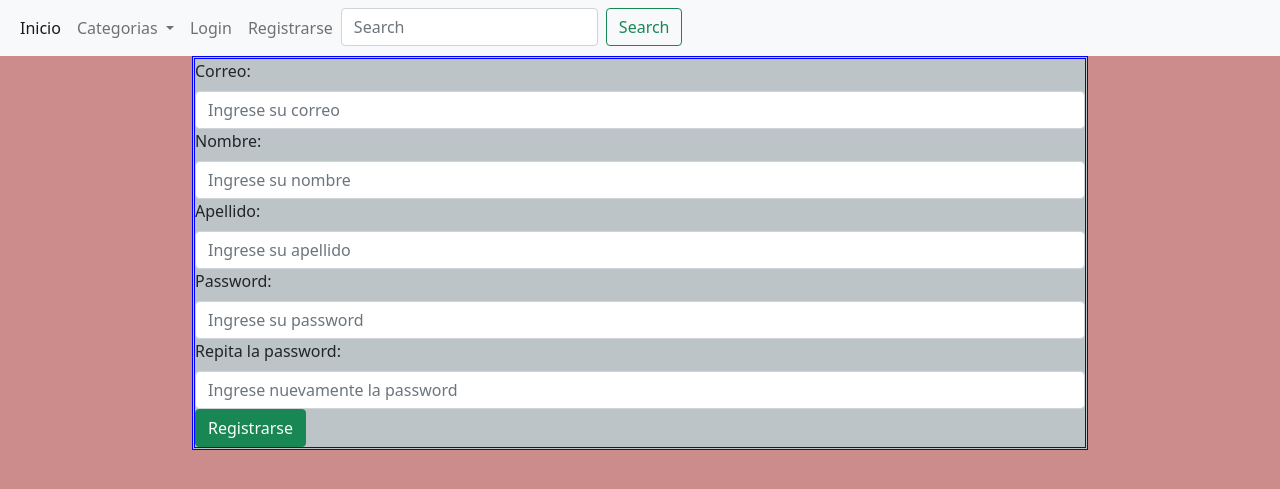
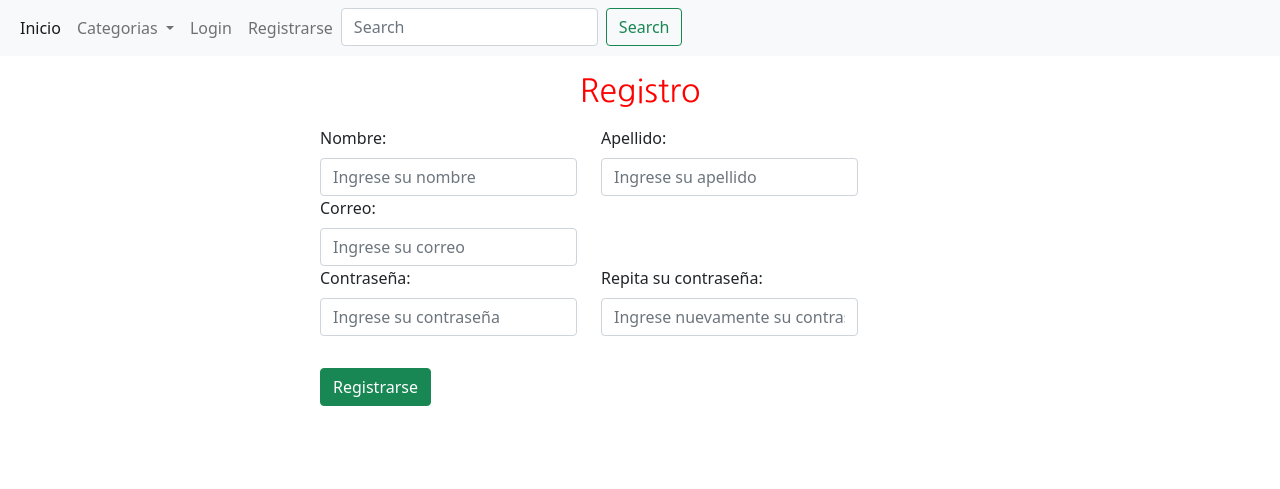
Before and after one commit to juanNH/TPCaC2124, a Flask app: page /registrarse in a window 1280 px wide. Shown: the top 489 px of the page. Run offline with Flask 2, Linux system fonts and the light colour scheme; data that the repository does not hold is empty; some libraries are stand-ins or nearby versions.

Commit message:
Estilo a las distintas forms
-Pagina de log in
-Pagina de regitro
-Creacion de post

```diff
--- a/app.py
+++ b/app.py
@@ -13,15 +13,15 @@ app.secret_key = 'pepe'
 
 #conexion a la base de datos
 mysql = MySQL()
-app.config['MYSQL_DATABASE_HOST'] = '/heroku_b18c9020801b5ab?reconnect=true'
-app.config['MYSQL_DATABASE_USER'] = 'b3dfc31564e837'
-app.config['MYSQL_DATABASE_PASSWORD'] = 'c35271f0'
-app.config['MYSQL_DATABASE_DB'] = 'heroku_b18c9020801b5ab'
-#local juan
-#app.config['MYSQL_DATABASE_HOST'] = 'localhost'
-#app.config['MYSQL_DATABASE_USER'] = 'root'
-#app.config['MYSQL_DATABASE_PASSWORD'] = ''
-#app.config['MYSQL_DATABASE_DB'] = 'blog_cac2124'
+#app.config['MYSQL_DATABASE_HOST'] = '/heroku_b18c9020801b5ab?reconnect=true'
+#app.config['MYSQL_DATABASE_USER'] = 'b3dfc31564e837'
+#app.config['MYSQL_DATABASE_PASSWORD'] = 'c35271f0'
+#app.config['MYSQL_DATABASE_DB'] = 'heroku_b18c9020801b5ab'
+#local
+app.config['MYSQL_DATABASE_HOST'] = 'localhost'
+app.config['MYSQL_DATABASE_USER'] = 'root'
+app.config['MYSQL_DATABASE_PASSWORD'] = ''
+app.config['MYSQL_DATABASE_DB'] = 'blog_cac2124'
 
 mysql.init_app(app)
 
--- a/static/css/styles.css
+++ b/static/css/styles.css
@@ -1,9 +1,14 @@
 body{
-    background: #cc8c8c;
+    background: #ffffff;
 }
-h2{
-    text-align: center;
-    color: #ff0000;
+
+h1, h2, h3, h4, h5{
+    font-family: 'Nanum Gothic', 'sans-serif';
+    color:#ff0000;
+}
+
+p{
+    font-family: 'Roboto', 'sans-serif';
 }
 
 div.transbox{
@@ -21,23 +26,8 @@ div.transbox{
     overflow: hidden;
     white-space: nowrap;
 }
-.card{
-    width: 90%;
-    padding: 1em;
-    border-radius: 15px;
-    border: 3px dotted #ff0000;
-    height: 100%;
-    margin-left: auto;
-    margin-right: auto;
-    margin-bottom: 1em;
-    margin-top: 1em;
 
-}
 
-.articontent{
-    text-align: center;
-    height: 100%;
-}
 
 .invisible{
     display: none;
@@ -45,15 +35,29 @@ div.transbox{
 
 /*Flexbox*/
 
-.container{
 
-    display: flex;
 
-    flex-direction: column;
+.card{
+    width: 90%;
+    padding: 1em;
+    border-radius: 15px;
+    border: 3px #646262;
+    height: 100%;
+    margin-left: auto;
+    margin-right: auto;
+    margin-bottom: 1em;
+    margin-top: 1em;
+    box-shadow: -7px 9px 22px -3px #F9A59D;
 
-    min-width: 100%;
+}
+.titulopag{
+    text-align: center;
+    margin:auto;
+    padding: 0.5em;
 
-    padding: 0;
-    height:100%;
+}
 
-    }
+.registro{
+    width: 50%;
+    margin: 0 auto;
+}
--- a/templates/layout.html
+++ b/templates/layout.html
@@ -7,12 +7,14 @@
     <title>{% block title %}| Proyecto-Flask {% endblock %}</title>
     <link href="https://cdn.jsdelivr.net/npm/bootstrap@5.0.2/dist/css/bootstrap.min.css" rel="stylesheet" integrity="sha384-EVSTQN3/azprG1Anm3QDgpJLIm9Nao0Yz1ztcQTwFspd3yD65VohhpuuCOmLASjC" crossorigin="anonymous">    <script src="https://code.jquery.com/jquery-3.5.1.slim.min.js" integrity="sha384-DfXdz2htPH0lsSSs5nCTpuj/zy4C+OGpamoFVy38MVBnE+IbbVYUew+OrCXaRkfj" crossorigin="anonymous"></script>
     <link rel="stylesheet" href="../static/css/styles.css">
+    <link rel="preconnect" href="https://fonts.googleapis.com">
+    <link rel="preconnect" href="https://fonts.gstatic.com" crossorigin>
+    <link href="https://fonts.googleapis.com/css2?family=Nanum+Gothic&family=Roboto&display=swap" rel="stylesheet">
 </head>
 <body>
-    <div class='contaier'>
     {% include 'includes/nav.html' %}
     {% include 'includes/header.html' %}
-        <div class="transbox">
+        <div>
             <div id="content"  >
                 <div class="box">
                         {% block contenido %}
@@ -21,7 +23,6 @@
             </div>
         </div>
     {% include 'includes/footer.html' %}
-    </div>
 
     <script src="https://cdn.jsdelivr.net/npm/bootstrap@5.0.2/dist/js/bootstrap.bundle.min.js" integrity="sha384-MrcW6ZMFYlzcLA8Nl+NtUVF0sA7MsXsP1UyJoMp4YLEuNSfAP+JcXn/tWtIaxVXM" crossorigin="anonymous"></script>
 </body>
--- a/templates/registrarse.html
+++ b/templates/registrarse.html
@@ -4,33 +4,49 @@
 Registrarse
 {{super()}}
 {% endblock %}
-
 {% block contenido %}
-
-<form action="/registrarse_validacion" method="POST" enctype="multipart/form-data">
-
-
-    <label for="exampleFormControlTextarea1" class="form-label">Correo:</label>
-    <input class="form-control" type="email" placeholder="Ingrese su correo" aria-label="default input example" name="correo" required>
-
-    <label for="exampleFormControlTextarea1" class="form-label">Nombre:</label>
-    <input class="form-control" type="text" placeholder="Ingrese su nombre" aria-label="default input example" name="nombre" required>
-
-    <label for="exampleFormControlTextarea1" class="form-label">Apellido:</label>
-    <input class="form-control" type="text" placeholder="Ingrese su apellido" aria-label="default input example" name="apellido" required>
-
-    <label for="exampleFormControlTextarea1" class="form-label">Password:</label>
-    <input class="form-control" type="password" placeholder="Ingrese su password" aria-label="default input example" name="password" required>
-
-    <label for="exampleFormControlTextarea1" class="form-label">Repita la password:</label>
-    <input class="form-control" type="password" placeholder="Ingrese nuevamente la password" aria-label="default input example" name="password2" required>
-
+<div class="registro">
+    <div>
+    <h2 class="titulopag">Registro</h2>
+    <form action="/registrarse_validacion" method="POST" enctype="multipart/form-data">
+    <div class="row">
+        <div class="col-auto">
+            <label for="nombre" class="form-label">Nombre:</label>
+            <input id="nombre" class="form-control" type="text" placeholder="Ingrese su nombre" aria-label="default input example" name="nombre" required>
+        </div>
+        <div class="col-auto">
+            <label for="apellido" class="form-label">Apellido:</label>
+            <input id="apellido" class="form-control" type="text" placeholder="Ingrese su apellido" aria-label="default input example" name="apellido" required>
+        </div>
+    </div>
+    <div class="row">
+        <div class="col-auto">
+            <label for="exampleFormControlTextarea1" class="form-label">Correo:</label>
+            <input class="form-control" type="email" placeholder="Ingrese su correo" aria-label="default input example" name="correo" required>
+        </div>
+    </div>
+    <div class="row">
+        <div class="col-auto">
+            <label for="exampleFormControlTextarea1" class="form-label">Contraseña:</label>
+            <input class="form-control" type="password" placeholder="Ingrese su contraseña" aria-label="default input example" name="password" required>
+        </div>
+        <div class="col-auto">
+            <label for="exampleFormControlTextarea1" class="form-label">Repita su contraseña:</label>
+            <input class="form-control" type="password" placeholder="Ingrese nuevamente su contraseña" aria-label="default input example" name="password2" required>
+        </div>
+    </div>
     {% if msg != None %}
         <h1>{{msg}}</h1>
     {% endif %}
 
 
-    <input type="submit" class="btn btn-success" value="Registrarse">
+
+
+</div>
+<input type="submit" class="btn btn-success" value="Registrarse" style="margin-top: 2em">
+</div>
+
+
 </form>
 
 {% endblock %}
--- a/templates/registro.html
+++ b/templates/registro.html
@@ -5,7 +5,8 @@ Registro
 {% endblock %}
 
 {% block contenido %}
-
+<h3 class=titulopag>Nuevo Post</h3>
+<div class=registro>
     <form action="/crear" method="POST" enctype="multipart/form-data">
 
 
@@ -29,6 +30,6 @@ Registro
           </div>
           <input type="submit" class="btn btn-success" value="Crear">
     </form>
-
+</div>
 
 {% endblock %}
```
Also changed, not shown: templates/articulo.html (+5 -3 lines), templates/index.html (+9 -3 lines), templates/login.html (+8 -4 lines).
